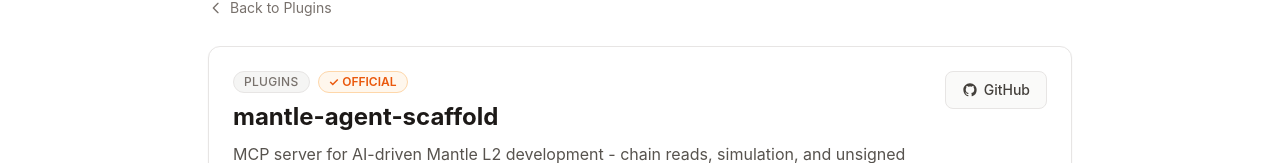
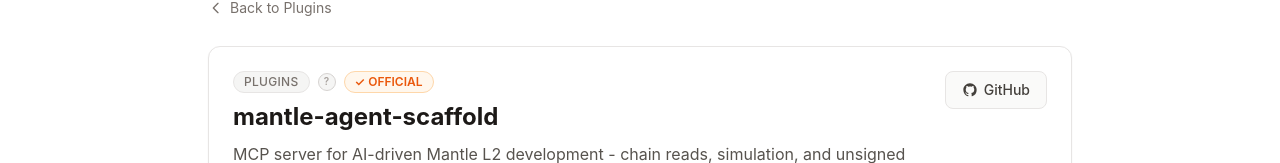
Before and after one commit to kyle-park-io/mantle-marketplace, a Next.js app: page /mantle/plugins/mantle-agent-scaffold in a window 1280 px wide. Shown: the part 237-400 px from the top of the page. Built offline with nearby package versions, Linux system fonts and the light colour scheme; a web font is replaced by a local one.

Commit message:
feat(detail): add category info tooltip with About Skills/Plugins/MCP descriptions (#41)

```diff
--- a/src/app/[platform]/[category]/[slug]/page.tsx
+++ b/src/app/[platform]/[category]/[slug]/page.tsx
@@ -1,6 +1,7 @@
 import Link from 'next/link';
 import ReactMarkdown from 'react-markdown';
 import { InstallCommand } from '@/components/install-command';
+import { CategoryInfoTooltip } from '@/components/category-info-tooltip';
 import { CategoryTabs } from '@/components/category-tabs';
 import { getItemBySlug, getAllItems } from '@/lib/data';
 import { CATEGORY_LABELS } from '@/lib/constants';
@@ -69,6 +70,7 @@
                 <span className="inline-flex items-center rounded-full border border-stone-200 bg-stone-100 px-2.5 py-0.5 text-xs font-medium uppercase tracking-wide text-stone-500">
                   {CATEGORY_LABELS[item.category as Category]}
                 </span>
+                <CategoryInfoTooltip category={item.category as Category} />
                 {item.isOfficial && (
                   <span className="inline-flex items-center gap-1 rounded-full border border-orange-200 bg-orange-50 px-2.5 py-0.5 text-xs font-semibold text-orange-600">
                     ✓ OFFICIAL
--- /dev/null
+++ b/src/components/category-info-tooltip.tsx
@@ -0,0 +1,60 @@
+'use client';
+
+import type { Category } from '@/lib/types';
+
+interface CategoryInfo {
+  title: string;
+  description: string;
+}
+
+const CATEGORY_INFO: Record<Category, CategoryInfo> = {
+  skills: {
+    title: 'About Skills',
+    description:
+      "A Skill is a reusable prompt/workflow package that extends Claude's capabilities for specific Mantle tasks. Skills are loaded into Claude's context to guide it through structured workflows — like evaluating DeFi risk, analyzing portfolios, or deploying contracts safely.",
+  },
+  plugins: {
+    title: 'About Plugins',
+    description:
+      'A Plugin is a full Claude Code extension that adds new commands, tools, and behaviors to your agent. Unlike Skills (which are prompt-based), Plugins ship executable code that runs alongside Claude — typically as an MCP server, slash command set, or scaffold toolkit.',
+  },
+  mcp: {
+    title: 'About MCP',
+    description:
+      'An MCP (Model Context Protocol) tool connects Claude to external services and blockchain data via a standardized protocol. MCP servers expose tools that Claude can call at runtime — like reading on-chain balances, querying subgraphs, or simulating transactions.',
+  },
+};
+
+interface CategoryInfoTooltipProps {
+  category: Category;
+}
+
+export function CategoryInfoTooltip({ category }: CategoryInfoTooltipProps) {
+  const info = CATEGORY_INFO[category];
+
+  return (
+    <div className="group relative inline-flex items-center">
+      {/* Trigger button */}
+      <button
+        type="button"
+        aria-label={`Learn more: ${info.title}`}
+        className="flex h-[18px] w-[18px] items-center justify-center rounded-full border border-stone-300 bg-stone-100 text-[10px] font-semibold text-stone-400 transition-colors hover:border-orange-300 hover:bg-orange-50 hover:text-orange-500 focus:outline-none focus-visible:ring-2 focus-visible:ring-orange-400 focus-visible:ring-offset-1"
+      >
+        ?
+      </button>
+
+      {/* Tooltip */}
+      <div
+        role="tooltip"
+        className="pointer-events-none absolute left-6 top-1/2 z-50 w-72 -translate-y-1/2 rounded-lg border border-stone-200 bg-white p-4 shadow-lg opacity-0 transition-opacity duration-200 group-hover:opacity-100 group-focus-within:opacity-100"
+      >
+        <p className="mb-1.5 text-xs font-semibold uppercase tracking-wide text-orange-500">
+          {info.title}
+        </p>
+        <p className="text-xs leading-relaxed text-stone-600">
+          {info.description}
+        </p>
+      </div>
+    </div>
+  );
+}
```
